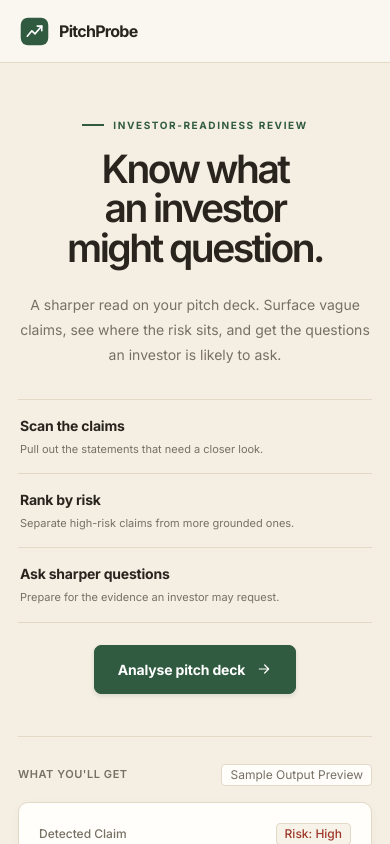
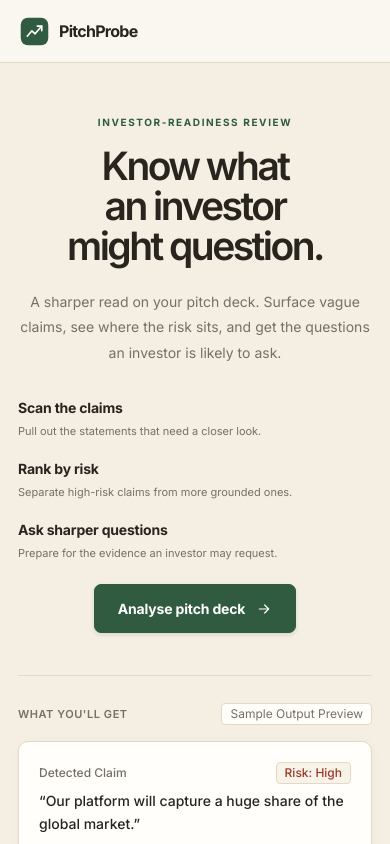
Before and after one commit to divyanshsaxena2209/pitchprobe, a Next.js app: page / in a window 390 px wide. Shown: the top 844 px of the page. Built offline with nearby package versions, Linux system fonts and the light colour scheme.

Commit message:
Remove landing hero decorative dash and process dividers

```diff
--- a/src/app/globals.css
+++ b/src/app/globals.css
@@ -55,7 +55,6 @@ button:active:not(:disabled) { transform: translateY(1px); }
   color: var(--accent-green); font-size: 10px; font-weight: 700;
   letter-spacing: .16em; line-height: 1.5; text-transform: uppercase;
 }
-.hero-kicker::before { content: ""; display: inline-block; width: 22px; height: 2px; background: var(--accent-green); }
 .hero-title {
   max-width: 960px; margin: 0 auto; color: var(--text-main);
   font-size: clamp(42px, 6.4vw, 76px); line-height: 1.02;
@@ -66,14 +65,12 @@ button:active:not(:disabled) { transform: translateY(1px); }
   font-size: clamp(15px, 1.4vw, 17px); line-height: 1.8; text-wrap: pretty;
 }
 .process-strip {
-  width: 100%; margin: clamp(40px, 5.5vw, 62px) auto 0; padding: 23px 0;
+  width: 100%; margin: clamp(40px, 5.5vw, 62px) auto 0; padding: 0;
   display: grid; grid-template-columns: repeat(3, minmax(0, 1fr));
-  border-top: 1px solid var(--border-subtle); border-bottom: 1px solid var(--border-subtle);
+  gap: clamp(20px, 3vw, 40px);
   text-align: left;
 }
-.process-step { display: flex; align-items: flex-start; gap: 14px; padding: 0 clamp(12px, 2.4vw, 34px); }
-.process-step + .process-step { border-left: 1px solid var(--border-subtle); }
-.process-index { color: var(--accent-green); font-size: 11px; font-weight: 700; letter-spacing: .04em; font-variant-numeric: tabular-nums; }
+.process-step { display: block; padding: 0; }
 .process-title { margin: 0; font-size: 14px; font-weight: 620; letter-spacing: -.015em; }
 .process-copy { margin: 5px 0 0; color: var(--text-muted); font-size: 12px; line-height: 1.55; }
 .hero-action { display: flex; flex-direction: column; align-items: center; margin-top: 22px; }
@@ -84,7 +81,6 @@ button:active:not(:disabled) { transform: translateY(1px); }
   box-shadow: 0 2px 4px rgb(30 60 38 / 12%); cursor: pointer;
 }
 .landing-cta:hover { background: var(--accent-green-hover); box-shadow: 0 5px 14px rgb(30 60 38 / 15%); transform: translateY(-1px); }
-.hero-action-note { margin: 11px 0 0; color: var(--text-muted); font-size: 11px; line-height: 1.5; }
 
 .sample-preview {
   width: 100%; max-width: 1060px; margin: clamp(46px, 6.2vw, 72px) auto 0; padding-top: 27px;
@@ -193,9 +189,7 @@ button:active:not(:disabled) { transform: translateY(1px); }
   .main-stage--workflow { min-height: calc(100vh - 62px); padding: 28px 18px 42px; }
   .hero-title { font-size: clamp(38px, 8.5vw, 55px); }
   .hero-description { font-size: 14px; }
-  .process-strip { grid-template-columns: minmax(0,1fr); padding: 0; margin-top: 32px; }
-  .process-step { padding: 15px 2px; }
-  .process-step + .process-step { border-left: 0; border-top: 1px solid var(--border-subtle); }
+  .process-strip { grid-template-columns: minmax(0,1fr); gap: 18px; margin-top: 32px; }
   .sample-preview { grid-template-columns: minmax(0,1fr); gap: 16px; margin-top: 42px; }
   .preview-heading { flex-direction: row; align-items: center; justify-content: space-between; }
   .claim-pair-columns { grid-template-columns: minmax(0,1fr); gap: 9px; }
```
